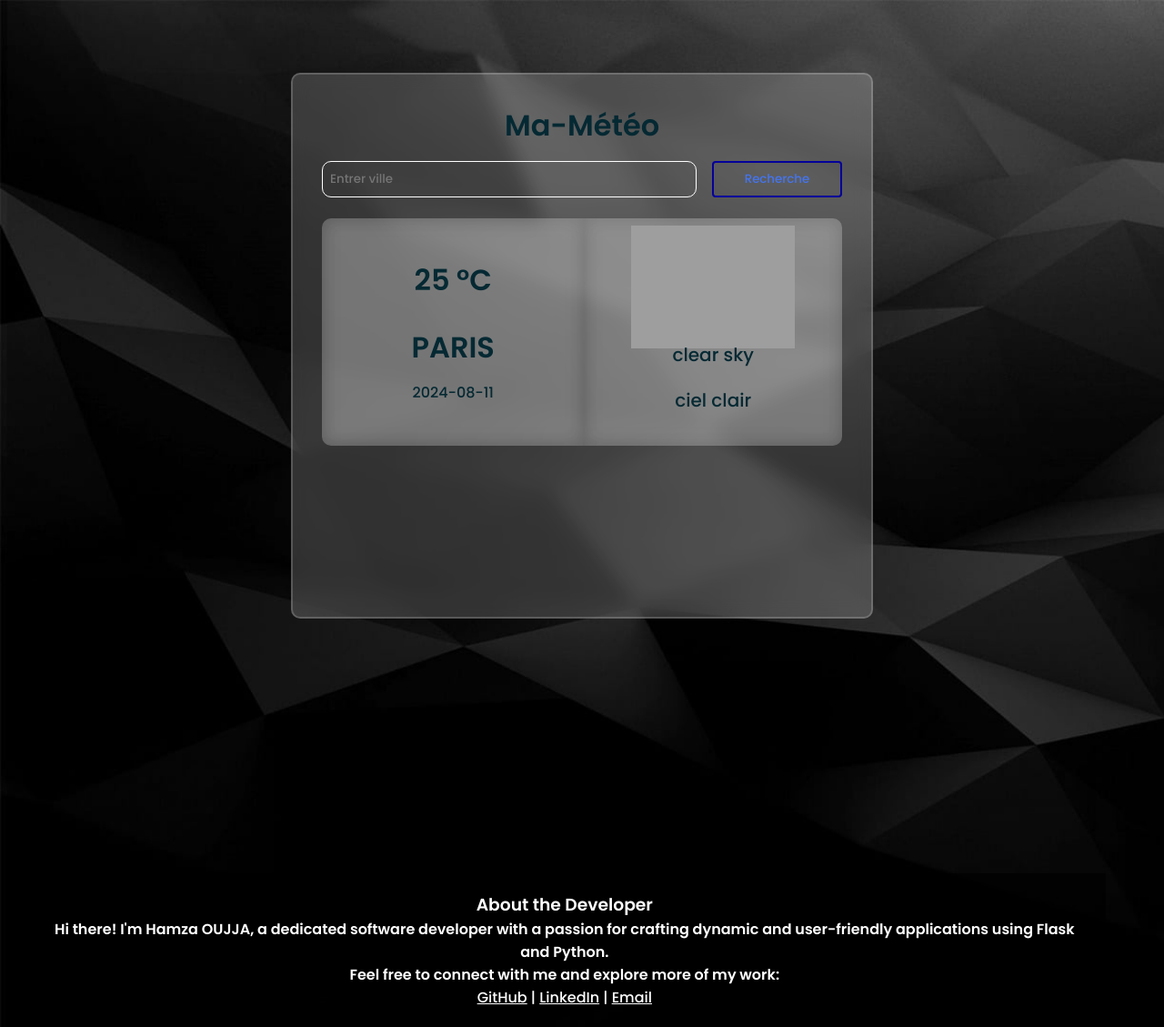
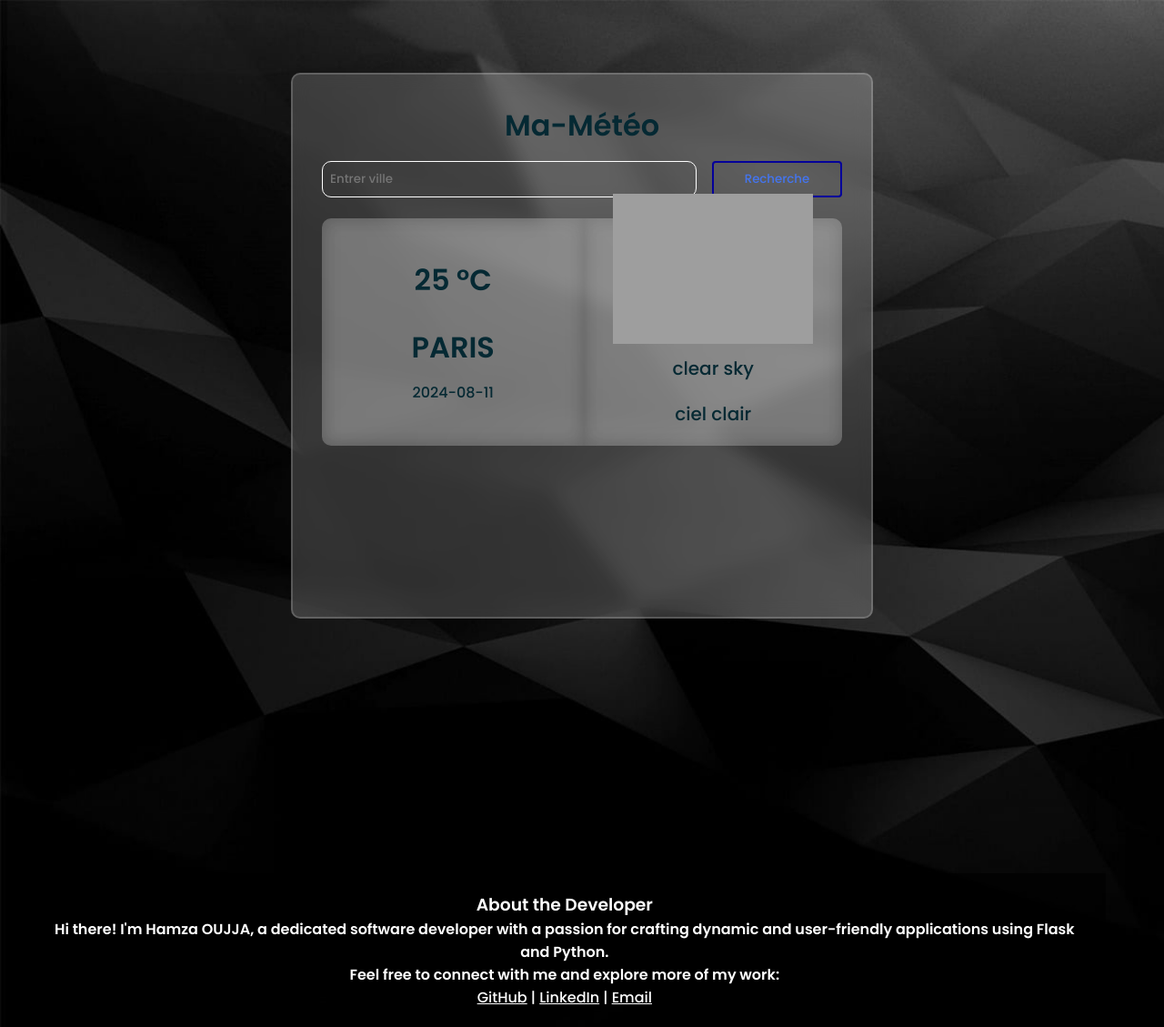
Before and after one commit to HamzaOUJJA/Ma-M-t-o, a Flask app: page / in a window 1280 px wide. Shown: the whole page at 91% size. Run offline with Flask 3, Linux system fonts and the light colour scheme; grey boxes are pictures that could not be loaded.

Commit message:
Ma-Météo_V4

```diff
--- a/static/style.css
+++ b/static/style.css
@@ -185,7 +185,8 @@ height:85px;
 padding: .5rem;
 border-radius:0 10px 0 0;
 color:#04009A;
-margin-bottom: 40px;
+margin-bottom: 90px;
+margin-top: -35px;
 }
 
 
--- a/templates/index.html
+++ b/templates/index.html
@@ -27,7 +27,7 @@
 
                 <div class="right">
                     <div class="icon">
-                        <p><img src="http://openweathermap.org/img/w/{{ icon }}.png" width="180px"></p>
+                        <p><img src="http://openweathermap.org/img/w/{{ icon }}.png" width="220px"></p>
                     </div>
                     <div class="condition">
                         <p>
```
